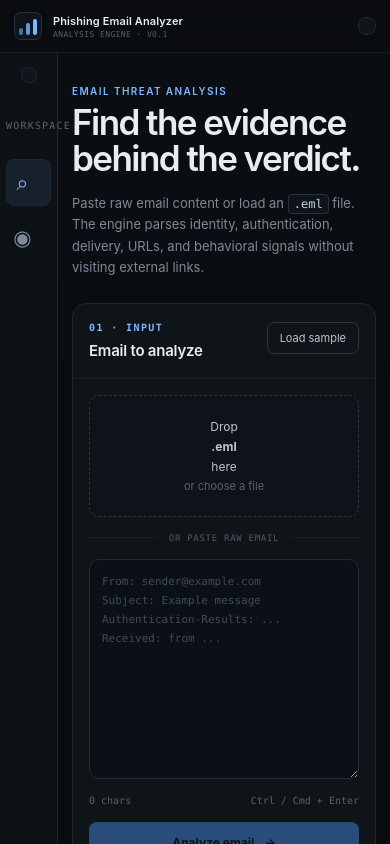
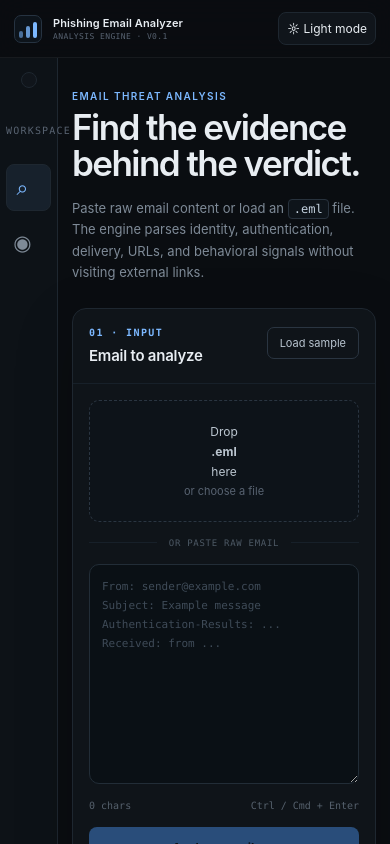
Before and after one commit to swapnilbrrr/Phishing-Email-Analyzer, a React (Vite) app in the folder frontend/: page / in a window 390 px wide. Shown: the top 844 px of the page. Built offline with nearby package versions, Linux system fonts and the light colour scheme.

Commit message:
fix(ui): keep theme toggle label visible on narrow screens

```diff
--- a/frontend/src/styles.css
+++ b/frontend/src/styles.css
@@ -1184,6 +1184,3 @@ textarea,
   .sidebar-collapse::first-letter { font-size: 14px; }
   .nav-icon { font-size: 21px; }
 }
-@media (max-width: 440px) {
-  .theme-toggle { font-size: 0; }
-}
```
